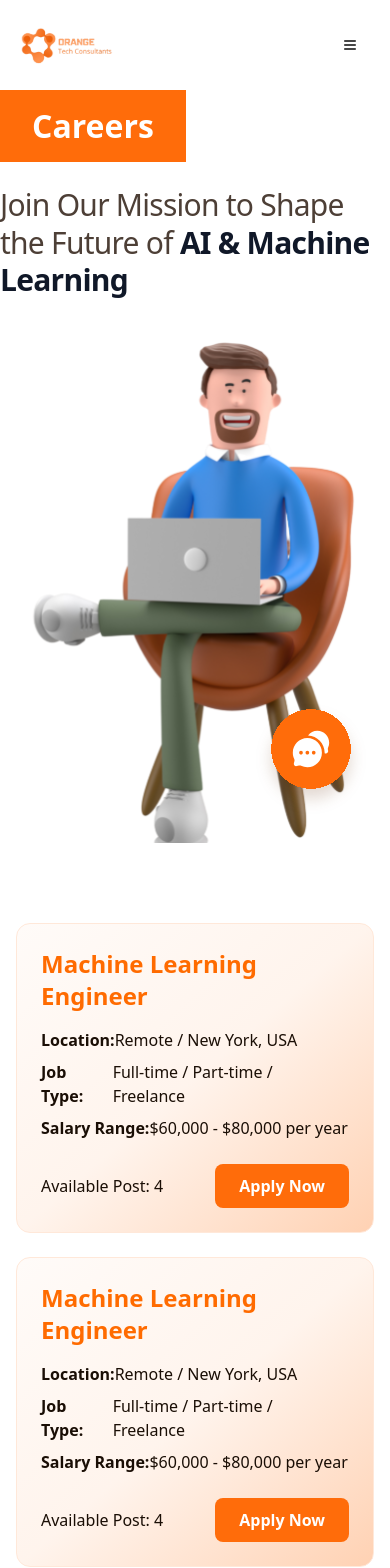
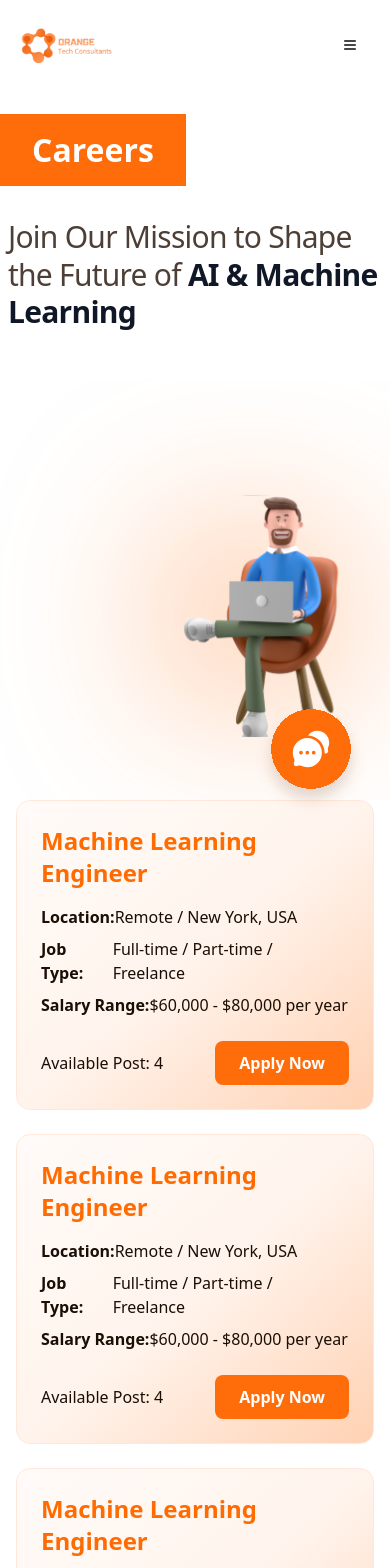
Before and after one commit to hrmrakib/phaninall-web, a Next.js app: page /careers in a window 390 px wide. Shown: the top 1568 px of the page. Built offline with nearby package versions, Linux system fonts and the light colour scheme.

Commit message:
career page responsive

```diff
--- a/src/components/careers/CareerBanner.tsx
+++ b/src/components/careers/CareerBanner.tsx
@@ -10,14 +10,13 @@
     <div className='w-full'>
       {/* Main banner */}
       <div className='relative bg-[#FFFFFF] overflow-hidden'>
-        <div className='container mx-auto'>
-          <div className='z-10 pb-8 bg-white sm:pb-16 md:pb-20 lg:pb-28 xl:pb-32'>
-            <div className='flex flex-col md:flex-row items-center justify-between'>
-              <div className='sm:text-center md:text-left '>
+        <div className='z-10 pb-8 bg-white'>
+          <div className='h-[678px] flex flex-col md:flex-row items-center justify-between'>
+            <div className='pl-0 md:pl-20 mt-6 md:mt-0 sm:text-center md:text-left '>
               <button className='inline-block bg-[#FF6C0A] text-[32px] font-bold px-8 py-3 mb-6 text-[#FFFFFF]'>
                 Careers
               </button>
-                <h1 className='max-w-[600px] text-3xl md:text-5xl text-[#4D3F36] tracking-tight leading-tight'>
+              <h1 className='max-w-[600px] text-3xl md:text-5xl text-[#4D3F36] tracking-tight leading-tight p-2 md:p-0'>
                 Join Our Mission to Shape the Future of{" "}
                 <span className='text-gray-900 font-semibold'>
                   AI & Machine Learning
@@ -48,6 +47,5 @@
         </div>
       </div>
     </div>
-    </div>
   );
 }
--- a/src/components/careers/JobCard.tsx
+++ b/src/components/careers/JobCard.tsx
@@ -33,7 +33,7 @@
   }
 
   return (
-    <main className='container mx-auto px-4 py-12'>
+    <main className='container mx-auto px-4 pb-12'>
       <div className='grid grid-cols-1 md:grid-cols-2 lg:grid-cols-3 gap-6'>
         {jobs.map((job) => (
           <div
```
Also changed, not shown: public/careers/banner.svg. Lines whose indentation alone changed are shown as unchanged.
